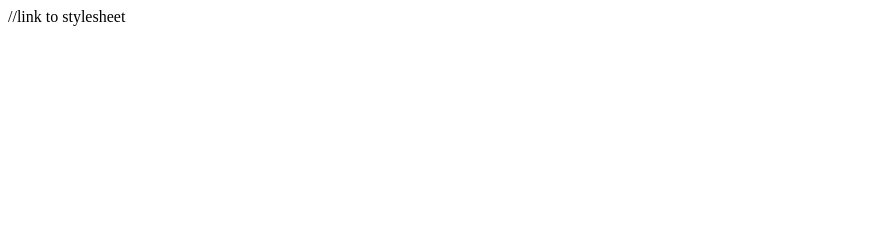
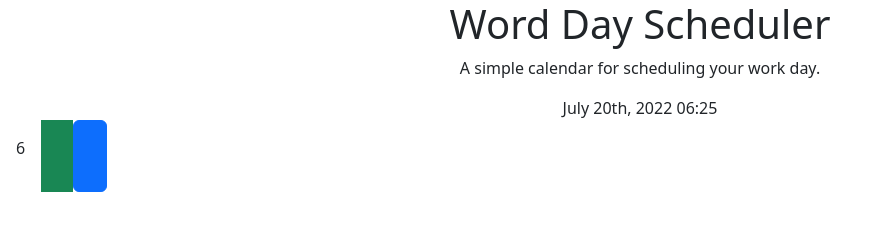
Before and after one commit to MarioArmstrong/calendarApplication, a plain HTML site: page index.html in a window 1280 px wide. Shown: the whole page, without its empty margins (0-885 px from the left). Drawn offline with nearby package versions, Linux system fonts and the light colour scheme.

Commit message:
updates html, css, and js

```diff
--- a/assets/css/style.css
+++ b/assets/css/style.css
@@ -0,0 +1,6 @@
+#header {
+    display: flex;
+    flex-direction: column;
+    align-items: center;
+
+}
--- a/assets/js/script.js
+++ b/assets/js/script.js
@@ -0,0 +1,8 @@
+var displayDate = document.getElementById("displayTodaysDate");
+var displayHours = document.getElementById("hour");
+var now = moment().format("MMMM Do, YYYY hh:mm");
+var hourRow = moment().format("H");
+
+displayDate.textContent = now;
+
+displayHours.textContent = hourRow;
--- a/index.html
+++ b/index.html
@@ -4,32 +4,25 @@
     <meta charset="UTF-8">
     <meta http-equiv="X-UA-Compatible" content="IE=edge">
     <meta name="viewport" content="width=device-width, initial-scale=1.0">
-    <link src="./assets/css/style.css"> //link to stylesheet
+    <link rel="stylesheet" href="https://cdn.jsdelivr.net/npm/bootstrap@5.2.0/dist/css/bootstrap.min.css"><!--Bootstrap CSS link ver 5.2.0-->
+    <!-- <link rel="stylesheet" href="https://cdnjs.cloudflare.com/ajax/libs/twitter-bootstrap/4.5.0/css/bootstrap.min.css"/>Bootstrap CSS link ver 4.5.0 -->
+    <link rel="stylesheet" href="./assets/css/style.css"> <!--link to my stylesheet-->
     <title>Calendar App</title>
 </head>
 <body>
-    <header>
-
+    <header id="header" class="jumbotron">
+        <h1>Word Day Scheduler</h1>
+            <p>A simple calendar for scheduling your work day.</p>
+            <div id="displayTodaysDate">Date will display here</div>
     </header>
-
-    <main>
-        <section>
-
+        <section class="d-xl-flex flex-row mb-3" id="displayHourChunks">
+            <p id="hour" class="p-3"></p>
+            <div class="p-3 text-bg-success"></div>
+            <button type="button" class="btn btn-primary p-3"></button>
         </section>
 
-        <section>
-
-        </section>
-
-        <section>
-
-        </section>
-
-    </main>
-
-    <footer>
-
-    </footer>
- <script href="./assets/js/script.js"></script>
+ <script type="text/javascript" src="https://cdnjs.cloudflare.com/ajax/libs/moment.js/2.27.0/moment.min.js"></script><!--Moment JS link-->
+ <script type="text/javascript" src="https://cdn.jsdelivr.net/npm/bootstrap@5.2.0/dist/js/bootstrap.bundle.min.js"></script><!--Bootstrap JS link-->
+ <script src="./assets/js/script.js"></script>
 </body>
 </html>
```
Also changed, not shown: assets/extra/05-third-party-apis-homework-demo.gif (added).
